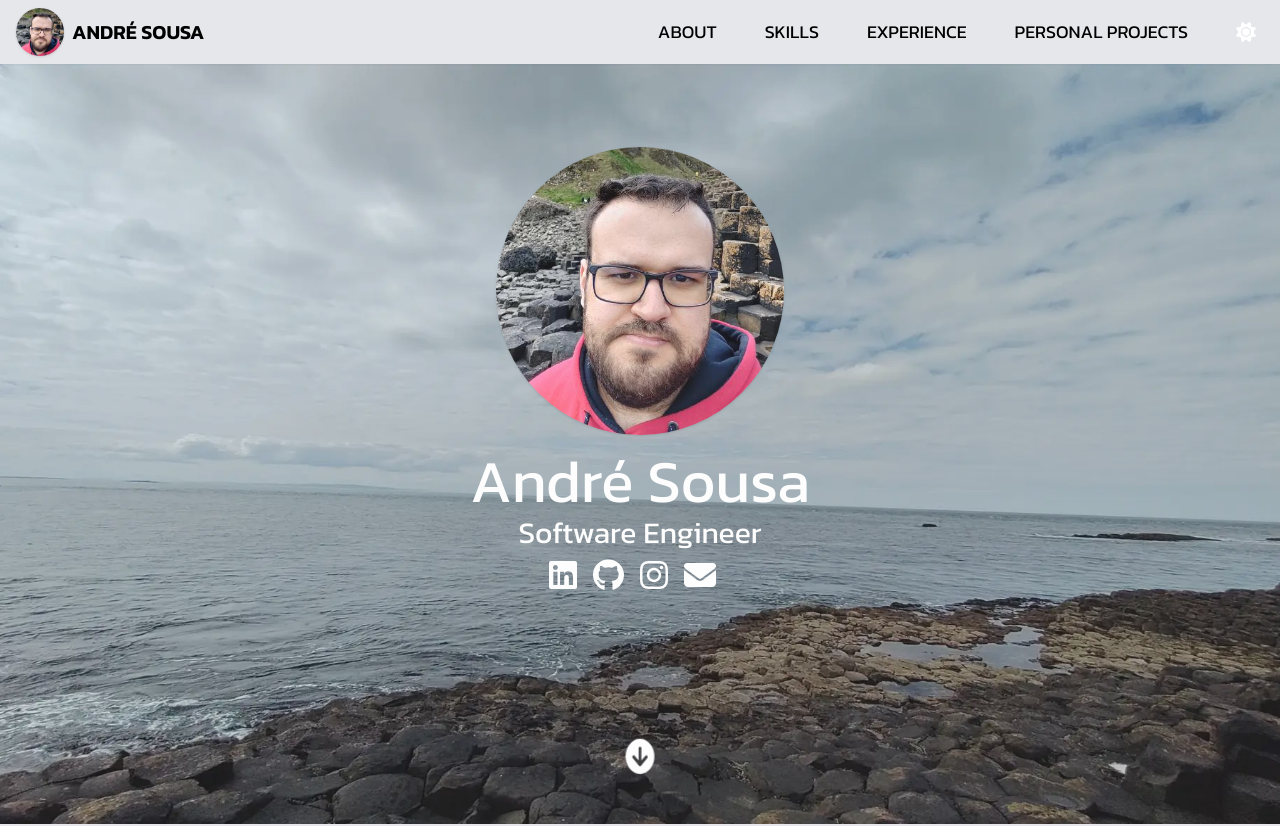
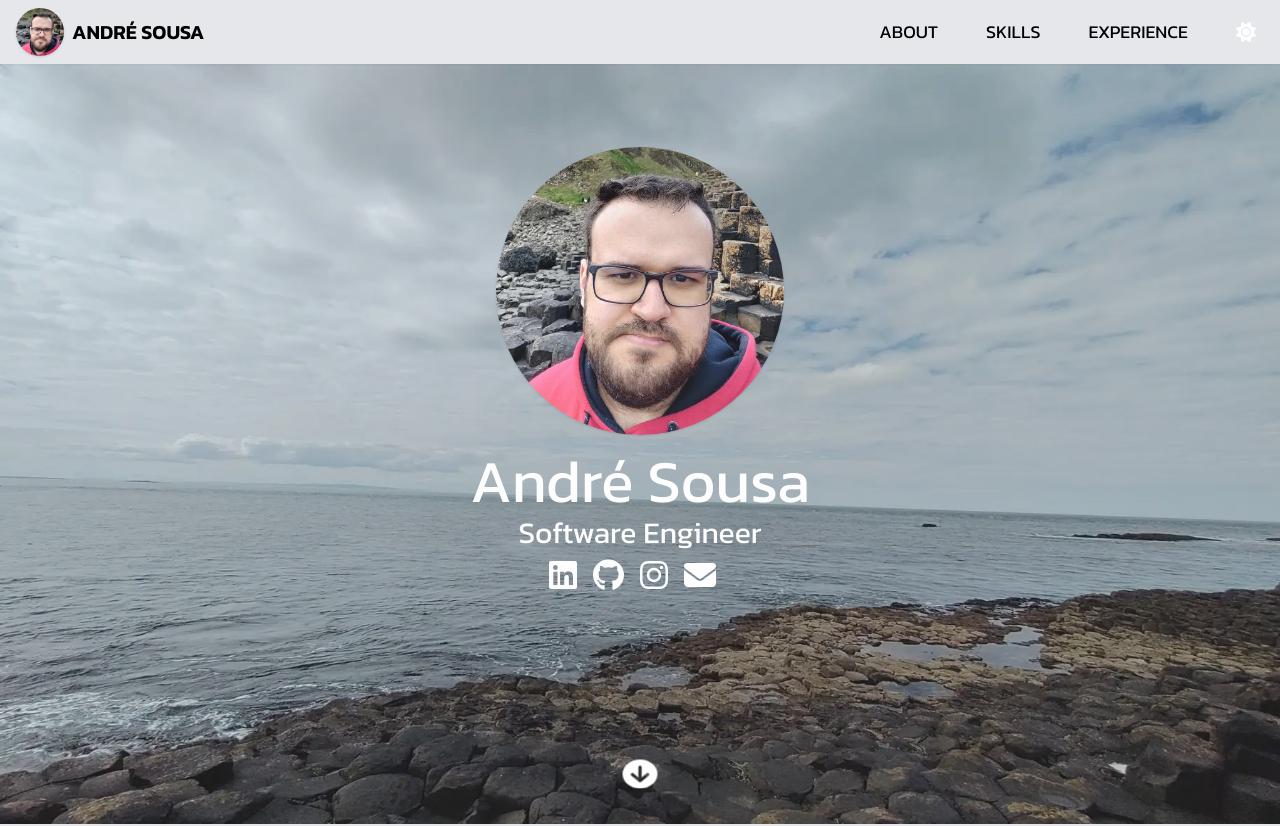
Before and after one commit to aosousa/aosousa.com, a React (Vite) app: page / in a window 1280 px wide. Shown: the top 826 px of the page. Built offline with nearby package versions, Linux system fonts and the light colour scheme.

Commit message:
Temporarily disabled personal projects section while setting up API servers

```diff
--- a/src/App.tsx
+++ b/src/App.tsx
@@ -194,7 +194,7 @@ function App() {
                 <ExperienceItem institution="Universidade dos Açores" location="Ponta Delgada, Portugal" role="Bachelor of Science in Computer Science" timePeriod="09/2013 - 06/2016" />
               </div>
             </ProfileSection>
-            <div className="-mt-6">
+            {/* <div className="-mt-6">
               <ProfileSection id="projects" title="Personal Projects">
                 <ProjectItem imageSource="personal.webp" projectLink="https://aosousa.com" title="Personal Website" description="This page!" techStack={['React', 'TypeScript', 'Tailwind']} />
 
@@ -230,7 +230,7 @@ function App() {
                   techStack={['React', 'TypeScript', 'Tailwind']}
                 />
               </ProfileSection>
-            </div>
+            </div> */}
           </div>
           <footer className="footer">
             <SocialMediaLinks />
--- a/src/components/top-bar/TopBar.tsx
+++ b/src/components/top-bar/TopBar.tsx
@@ -43,9 +43,9 @@ const TopBar = () => {
               <a href="#experience" className="item">
                 Experience
               </a>
-              <a href="#projects" className="item">
+              {/* <a href="#projects" className="item">
                 Personal Projects
-              </a>
+              </a> */}
               <div className="mode">
                 {theme === 'dark' ? (
                   <FontAwesomeIcon title="Light Mode" className="sun" size="lg" icon={faSun} onClick={() => changeTheme('light')} />
```
